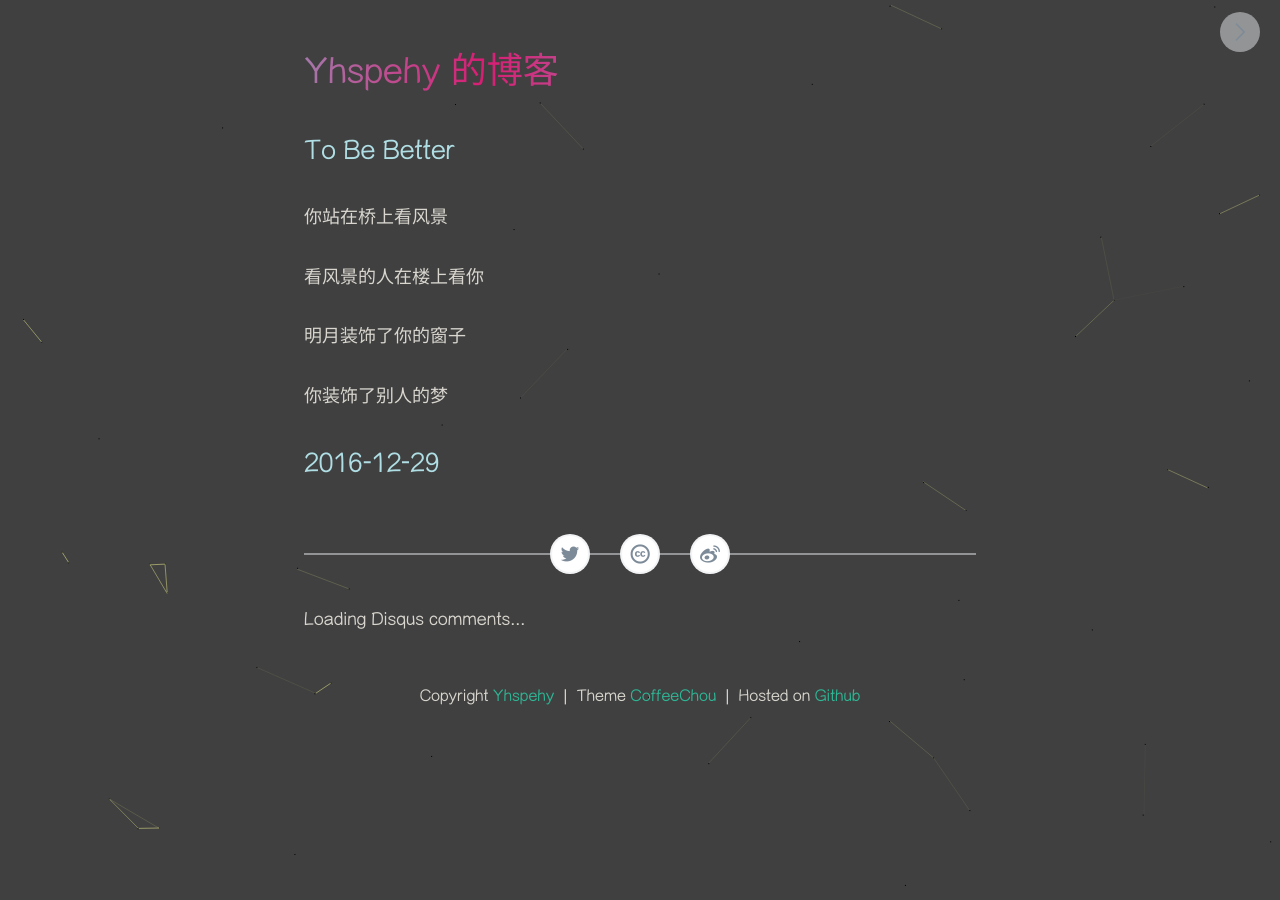
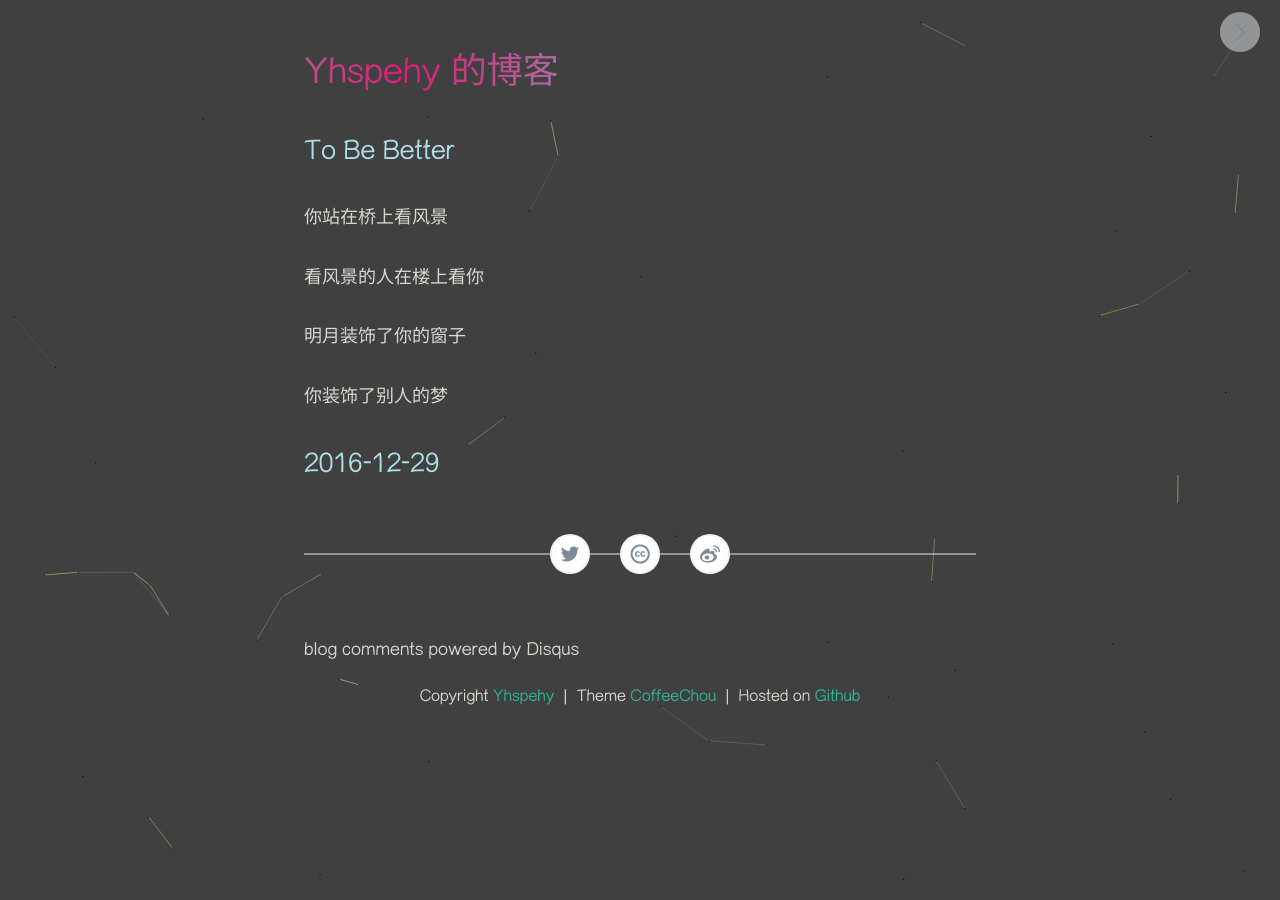
Before and after one commit to Yhspehy/Yhspehy.github.io, a Jekyll site: the page built from index.md, in a window 1280 px wide. Built offline with Jekyll 4.4.1, drawn with Linux system fonts in a browser that asks for light colours; comment, search, counter and statistics services are not loaded; some of the changed lines change nothing that is shown.

Commit message:
sign up disqus

```diff
--- a/_config.yml
+++ b/_config.yml
@@ -1,3 +1,4 @@
+url: https://yhspehy.github.io
 permalink: /:year/:month/:day/:title.html
 rouge: true
 
--- a/_includes/disqus.html
+++ b/_includes/disqus.html
@@ -1,4 +1,11 @@
-<div id="disqus_thread" name="{{ site.disqus.shortname }}">
-  <noscript>Please enable JavaScript to view the <a href="http://disqus.com/?ref_noscript">comments powered by Disqus.</a></noscript>
-  <a href="http://disqus.com" class="dsq-brlink" target="_blank">Loading Disqus comments...</a>
-</div>
+<div id="disqus_thread"></div>
+<script type="text/javascript">
+var disqus_shortname = 'yhspehy';
+(function() {
+  var dsq = document.createElement('script'); dsq.type = 'text/javascript'; dsq.async = true;
+  dsq.src = 'http://' + disqus_shortname + '.disqus.com/embed.js';
+  (document.getElementsByTagName('head')[0] || document.getElementsByTagName('body')[0]).appendChild(dsq);
+})();
+</script>
+<noscript>Please enable JavaScript to view the <a href="http://disqus.com/?ref_noscript">comments powered by Disqus.</a></noscript>
+<a href="http://disqus.com" class="dsq-brlink">blog comments powered by <span class="logo-disqus">Disqus</span></a>
--- a/assets/js/script.js
+++ b/assets/js/script.js
@@ -165,32 +165,25 @@
 
   // Lazy Loading Disqus
   // http://jsfiddle.net/dragoncrew/SHGwe/1/
-  var ds_loaded = false,
-      top = $('#disqus_thread').offset().top;
+  // var ds_loaded = false,
+  //     top = $('#disqus_thread').offset().top;
       //identifier = $('#post__title').data('identifier');
-  window.disqus_shortname = $('#disqus_thread').attr('name');
+  // window.disqus_shortname = $('#disqus_thread').attr('name');
   //window.disqus_shortname = 'coffeechou';
   //window.disqus_identifier = identifier;
 
-  function check() {
-    if ( !ds_loaded && container.scrollTop() + container.height() > top ) {
-      $.ajax({
-        type: 'GET',
-        url: 'https://' + disqus_shortname + '.disqus.com/embed.js',
-        dataType: 'script',
-        cache: true
-      });
-      ds_loaded = true;
-    } else {
-      DISQUS.reset({
-        reload: true,
-        config: function () {
-          this.page.url = window.location.href;
-        }
-      });
-    }
-  }check();
-  container.scroll(check);
+  // function check() {
+  //   if ( !ds_loaded && container.scrollTop() + container.height() > top ) {
+  //     $.ajax({
+  //       type: 'GET',
+  //       url: 'https://' + disqus_shortname + '.disqus.com/embed.js',
+  //       dataType: 'script',
+  //       cache: true
+  //     });
+  //     ds_loaded = true;
+  //   }
+  // }check();
+  // container.scroll(check);
 }afterPjax();
 
 
```
